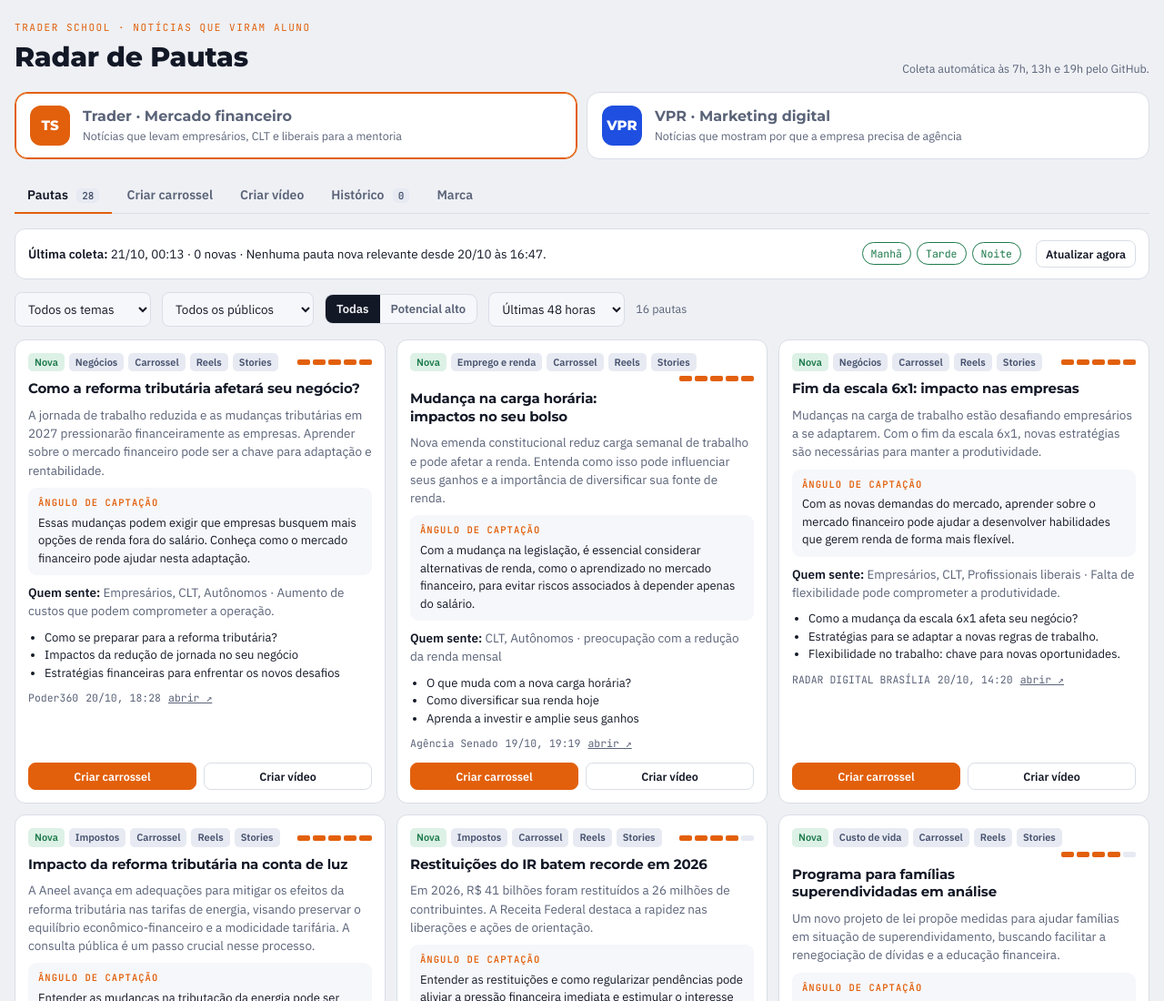
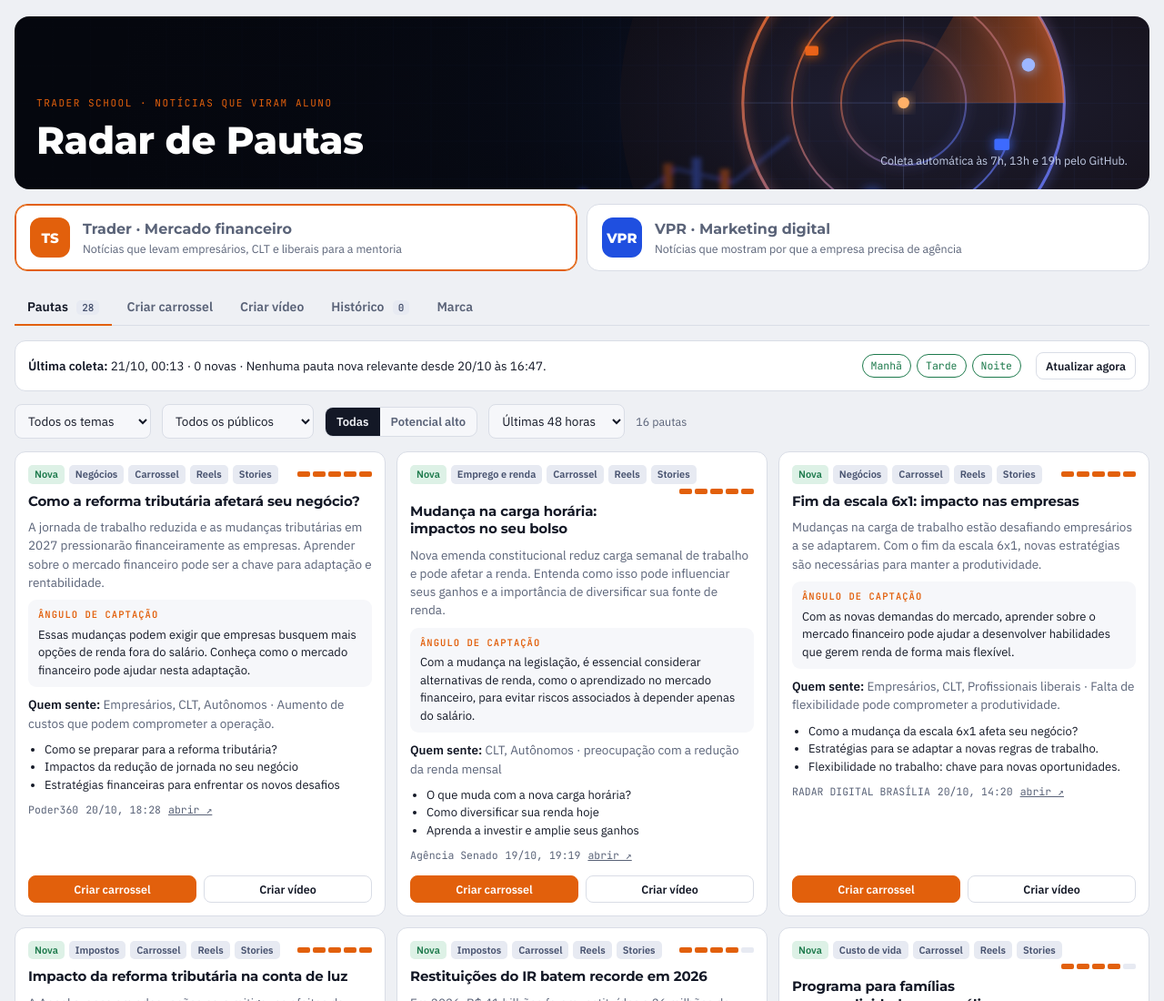
Before and after one commit to ljhonatta/radar-pautas, a plain HTML site: page docs/index.html in a window 1280 px wide. Shown: the top 1100 px of the page at 91% size. Drawn offline with nearby package versions, Linux system fonts and the light colour scheme.

Commit message:
Capa animada, ícone do site e prévia de link
Co-Authored-By: Claude Opus 5.5 <noreply@anthropic.com>

```diff
--- a/docs/index.html
+++ b/docs/index.html
@@ -1,4 +1,4 @@
-<!doctype html><html><head><meta charset=utf8><meta name=viewport content="width=device-width,initial-scale=1,viewport-fit=cover"><style>:root{color-scheme:light;box-sizing:border-box;padding-top:env(safe-area-inset-top,0px);padding-bottom:env(safe-area-inset-bottom,0px)}html{scroll-padding-top:env(safe-area-inset-top,0px)}body{margin:0;padding:0;font:14px -apple-system,BlinkMacSystemFont,sans-serif;background:#fff;color:#000}img{max-width:100%}[hidden]:not([hidden=until-found i]){display:none!important}</style></head><body>
+<!doctype html><html><head><meta charset=utf8><link rel="icon" type="image/png" href="favicon.png"><link rel="apple-touch-icon" href="icone-180.png"><meta name="theme-color" content="#05070e"><meta name="apple-mobile-web-app-title" content="Radar"><meta name="description" content="Notícias que viram conteúdo: pautas, carrosséis e vídeos para a Trader School e a VPR."><meta property="og:title" content="Radar de Pautas"><meta property="og:description" content="Notícias que viram conteúdo: pautas, carrosséis e vídeos."><meta property="og:image" content="https://ljhonatta.github.io/radar-pautas/og.jpg"><meta property="og:image:width" content="800"><meta property="og:image:height" content="420"><meta name="twitter:card" content="summary_large_image"><meta name=viewport content="width=device-width,initial-scale=1,viewport-fit=cover"><style>:root{color-scheme:light;box-sizing:border-box;padding-top:env(safe-area-inset-top,0px);padding-bottom:env(safe-area-inset-bottom,0px)}html{scroll-padding-top:env(safe-area-inset-top,0px)}body{margin:0;padding:0;font:14px -apple-system,BlinkMacSystemFont,sans-serif;background:#fff;color:#000}img{max-width:100%}[hidden]:not([hidden=until-found i]){display:none!important}</style></head><body>
 <title>Radar de Pautas</title>
 <link rel="preconnect" href="https://fonts.googleapis.com">
 <link rel="stylesheet" href="https://fonts.googleapis.com/css2?family=Montserrat:wght@300;400;500;600;700;800;900&family=Archivo:wght@400;600;800;900&family=Anton&family=Playfair+Display:wght@600;800&family=Space+Grotesk:wght@400;500;700&family=IBM+Plex+Sans:wght@400;500;600&family=JetBrains+Mono:wght@400;500;600&display=swap">
@@ -144,6 +144,10 @@ details.fontes summary{cursor:pointer;font-weight:600;font-size:13.5px}
 .step{display:grid;grid-template-columns:26px minmax(0,1fr);gap:10px;align-items:start}
 .step::before{counter-increment:st;content:counter(st);width:26px;height:26px;border-radius:50%;background:var(--accent);color:var(--accent-ink);font:700 13px var(--f-mono);display:grid;place-items:center}
 footer{font-size:12px;color:var(--muted);border-top:1px solid var(--line);padding-top:12px}
+.top{background:linear-gradient(90deg,rgba(5,7,14,.92) 0%,rgba(5,7,14,.55) 45%,rgba(5,7,14,0) 70%),#05070e url(capa.svg) right center/cover no-repeat;border-radius:16px;padding:28px 24px 22px;min-height:190px;align-items:flex-end}
+.top h1{color:#fff;font-size:clamp(28px,4.2vw,42px)}
+.top .status{color:#c3cde6}
+@media (max-width:640px){.top{min-height:160px;padding:20px 16px 16px}}
 .offscreen{position:fixed;left:-30000px;top:0;pointer-events:none}
 @media (prefers-reduced-motion:reduce){.track{transition:none}}
 
```
Also changed, not shown: docs/capa.svg (added), docs/favicon.png (added), docs/icone-180.png (added), docs/og.jpg (added).
